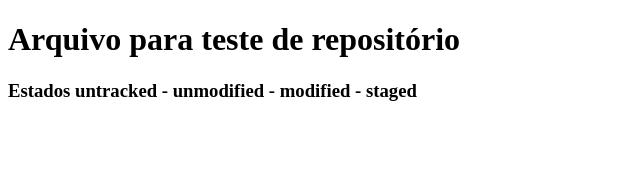
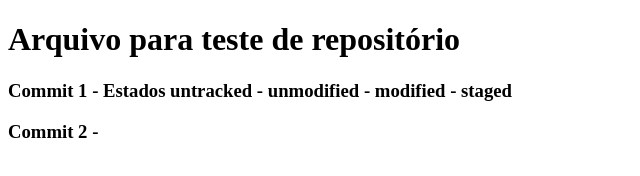
Before and after one commit to MACROSANN/StartSe-Fullstack-Developer, a plain HTML site: page arquivo teste git.html in a window 1280 px wide. Shown: the whole page, without its empty margins (0-640 px from the left). Drawn offline with Linux system fonts and the light colour scheme.

Commit message:
Updta title 1

```diff
--- a/arquivo teste git.html
+++ b/arquivo teste git.html
@@ -8,6 +8,8 @@
 </head>
 <body>
     <h1>Arquivo para teste de repositório</h1>
-    <h3>Estados untracked - unmodified - modified - staged</h3>
+    <h3>Commit 1 - Estados untracked - unmodified - modified - staged</h3>
+    <h3>Commit 2 - </h3>
+
 </body>
 </html>
```
Also changed, not shown: 1 other file.
